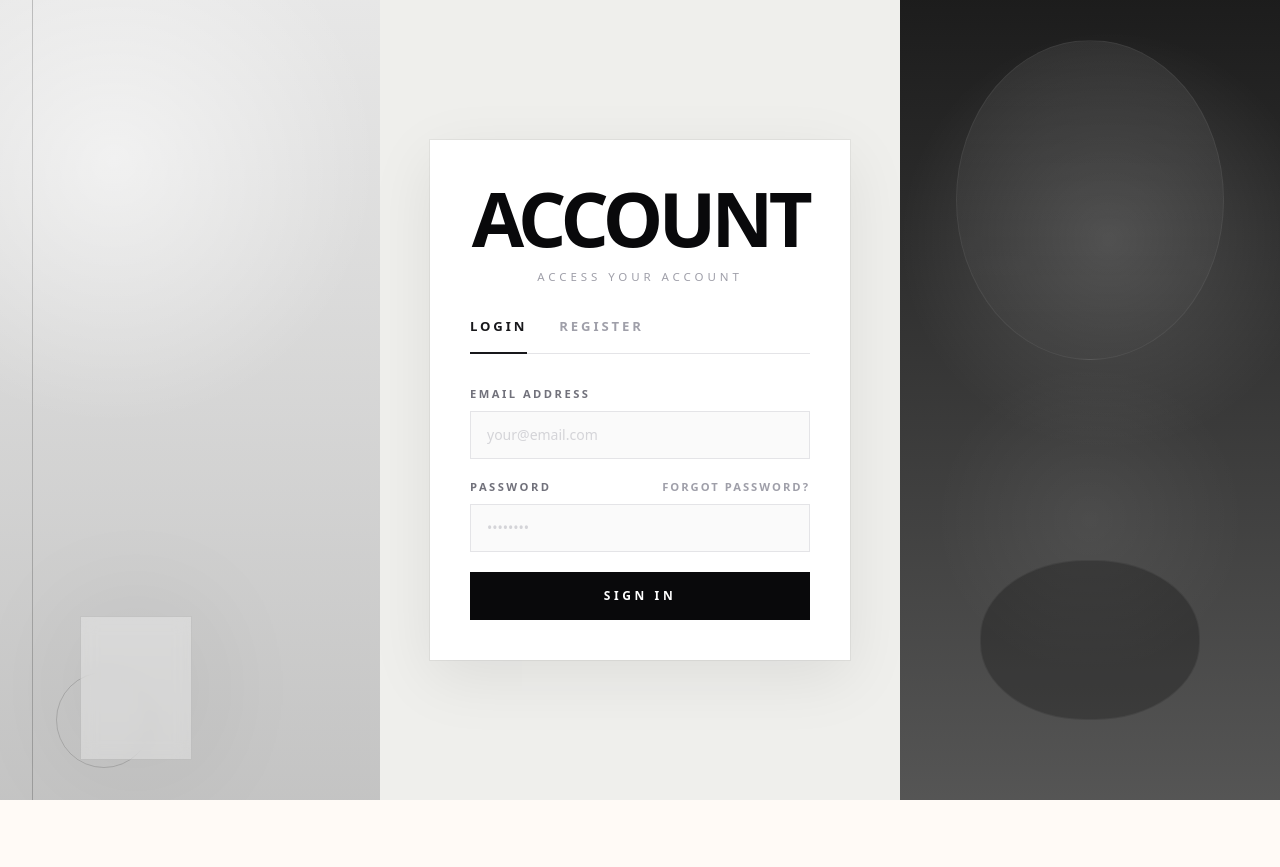
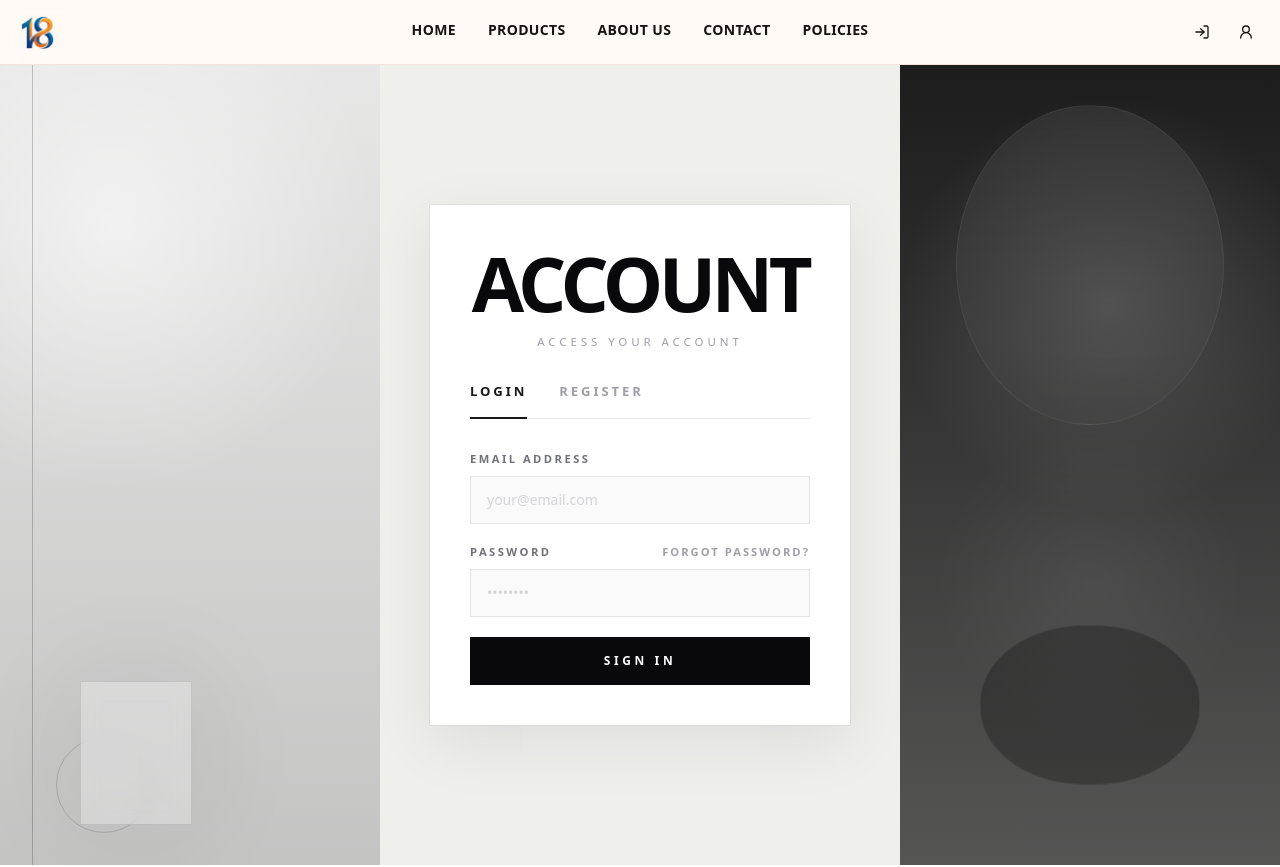
Before and after one commit to ngocan-dev/fashionshop-frontend, a Next.js app: page /auth in a window 1280 px wide. Shown: the top 867 px of the page. Before the commit the page ends 800 px from the top, so only its background shows below. Built offline with nearby package versions, Linux system fonts and the light colour scheme.

Commit message:
feat: wrap AuthPage component with SiteShell for consistent layout

```diff
--- a/src/app/(storefront)/auth/page.tsx
+++ b/src/app/(storefront)/auth/page.tsx
@@ -1,5 +1,10 @@
+import { SiteShell } from '@/components/layout/site-shell';
 import { AuthPage } from '@/components/auth/auth-page';
 
 export default function AuthRoutePage() {
-  return <AuthPage initialTab="login" />;
+  return (
+    <SiteShell>
+      <AuthPage initialTab="login" />
+    </SiteShell>
+  );
 }
```
